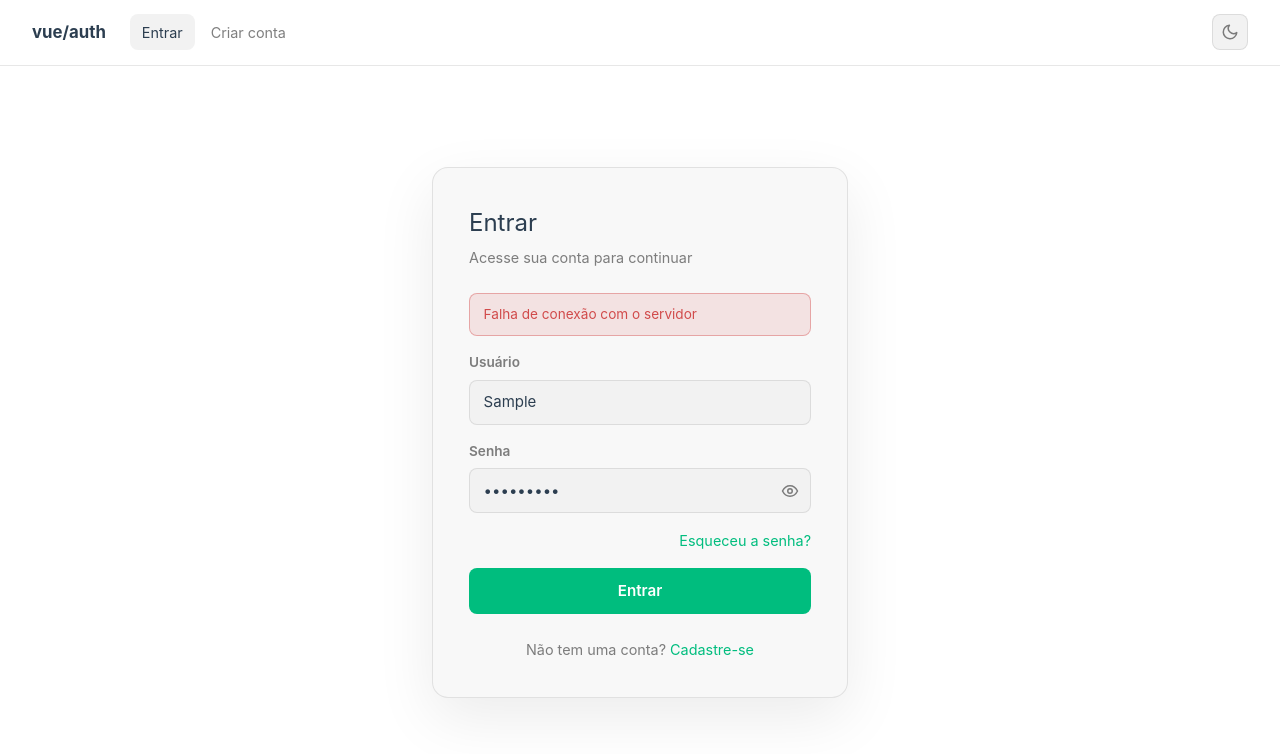
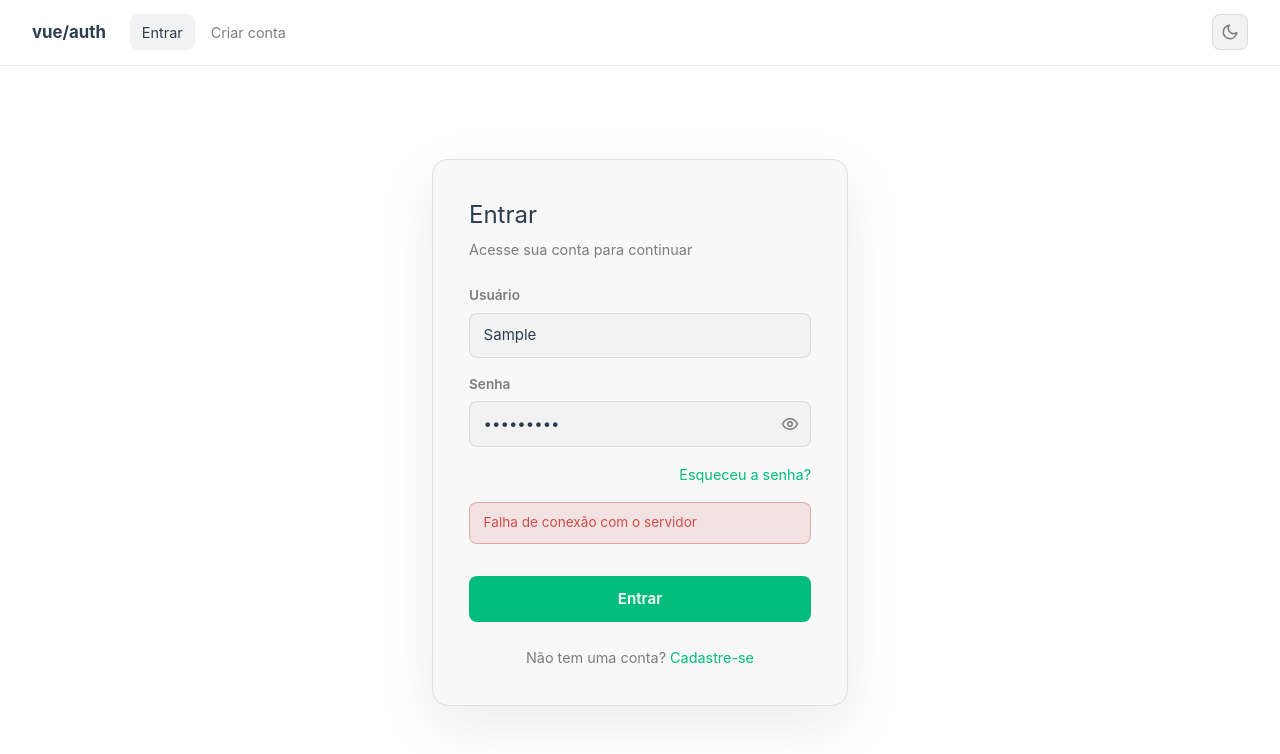
Before and after one commit to ofcoliva/login-frontend, a Vue app: page /login in a window 1280 px wide. Both pictures are taken after typing "Sample", "Sample123" into the empty fields and a click on the button "Entrar". Shown: the top 754 px of the page. Built offline with nearby package versions, Linux system fonts and the light colour scheme; no server answers.

Commit message:
feat(ui): mover alerta de erro para perto do botão de submit (login, cadastro e recuperar senha)

```diff
--- a/src/components/auth/AuthCard.vue
+++ b/src/components/auth/AuthCard.vue
@@ -2,7 +2,6 @@
 defineProps<{
   title: string
   subtitle?: string
-  error?: string | null
 }>()
 </script>
 
@@ -12,10 +11,6 @@ defineProps<{
       <h1 class="auth-card__title">{{ title }}</h1>
       <p v-if="subtitle" class="auth-card__subtitle">{{ subtitle }}</p>
     </header>
-
-    <div v-if="error" :key="error" class="auth-card__alert" role="alert">
-      {{ error }}
-    </div>
 
     <slot />
   </section>
@@ -49,17 +44,4 @@ defineProps<{
   color: var(--color-text-muted);
   font-size: 0.9rem;
 }
-
-.auth-card__alert {
-  padding: 0.6rem 0.85rem;
-  margin-bottom: 1rem;
-  border-radius: 8px;
-  border: 1px solid color-mix(in srgb, var(--color-danger) 40%, transparent);
-  background-color: color-mix(in srgb, var(--color-danger) 12%, transparent);
-  color: var(--color-danger);
-  font-size: 0.85rem;
-  animation:
-    fade-in 0.25s ease,
-    shake 0.4s ease;
-}
 </style>
--- /dev/null
+++ b/src/components/auth/FormAlert.vue
@@ -0,0 +1,26 @@
+<script setup lang="ts">
+defineProps<{
+  message?: string | null
+}>()
+</script>
+
+<template>
+  <div v-if="message" :key="message" class="form-alert" role="alert">
+    {{ message }}
+  </div>
+</template>
+
+<style scoped>
+.form-alert {
+  padding: 0.6rem 0.85rem;
+  margin-bottom: 1rem;
+  border-radius: 8px;
+  border: 1px solid color-mix(in srgb, var(--color-danger) 40%, transparent);
+  background-color: color-mix(in srgb, var(--color-danger) 12%, transparent);
+  color: var(--color-danger);
+  font-size: 0.85rem;
+  animation:
+    fade-in 0.25s ease,
+    shake 0.4s ease;
+}
+</style>
--- a/src/views/ForgotPasswordView.vue
+++ b/src/views/ForgotPasswordView.vue
@@ -4,6 +4,7 @@ import { RouterLink, useRouter } from 'vue-router'
 import { storeToRefs } from 'pinia'
 import AuthCard from '@/components/auth/AuthCard.vue'
 import BaseButton from '@/components/auth/BaseButton.vue'
+import FormAlert from '@/components/auth/FormAlert.vue'
 import TextField from '@/components/auth/TextField.vue'
 import { useAuthStore } from '@/stores/auth'
 import { isValidEmail } from '@/utils/validators'
@@ -34,7 +35,6 @@ async function onSubmit() {
       v-if="!sent"
       title="Recuperar senha"
       subtitle="Informe seu email para receber o link de redefinição"
-      :error="error"
     >
       <form class="auth-form" novalidate @submit.prevent="onSubmit">
         <TextField
@@ -44,6 +44,7 @@ async function onSubmit() {
           :error="emailError"
           autocomplete="email"
         />
+        <FormAlert :message="error" />
         <BaseButton :loading="forgotPasswordLoading" block> Enviar link </BaseButton>
       </form>
       <p class="auth-form__footer">
--- a/src/views/LoginView.vue
+++ b/src/views/LoginView.vue
@@ -4,6 +4,7 @@ import { RouterLink, useRouter } from 'vue-router'
 import { storeToRefs } from 'pinia'
 import AuthCard from '@/components/auth/AuthCard.vue'
 import BaseButton from '@/components/auth/BaseButton.vue'
+import FormAlert from '@/components/auth/FormAlert.vue'
 import TextField from '@/components/auth/TextField.vue'
 import { useAuthStore } from '@/stores/auth'
 
@@ -36,7 +37,7 @@ async function onSubmit() {
 
 <template>
   <main class="auth-page">
-    <AuthCard title="Entrar" subtitle="Acesse sua conta para continuar" :error="error">
+    <AuthCard title="Entrar" subtitle="Acesse sua conta para continuar">
       <form class="auth-form" novalidate @submit.prevent="onSubmit">
         <TextField
           v-model="form.username"
@@ -54,6 +55,7 @@ async function onSubmit() {
         <div class="auth-form__row">
           <RouterLink to="/forgot-password" class="auth-form__link"> Esqueceu a senha? </RouterLink>
         </div>
+        <FormAlert :message="error" />
         <BaseButton :loading="loginLoading" block>Entrar</BaseButton>
       </form>
       <p class="auth-form__footer">
--- a/src/views/RegisterView.vue
+++ b/src/views/RegisterView.vue
@@ -5,6 +5,7 @@ import { storeToRefs } from 'pinia'
 import AuthCard from '@/components/auth/AuthCard.vue'
 import BaseButton from '@/components/auth/BaseButton.vue'
 import EmailRequirements from '@/components/auth/EmailRequirements.vue'
+import FormAlert from '@/components/auth/FormAlert.vue'
 import PasswordRequirements from '@/components/auth/PasswordRequirements.vue'
 import TextField from '@/components/auth/TextField.vue'
 import { useAuthStore } from '@/stores/auth'
@@ -75,7 +76,6 @@ async function onSubmit() {
       v-if="!success"
       title="Criar conta"
       subtitle="Registre-se para começar"
-      :error="error"
     >
       <form class="auth-form" novalidate @submit.prevent="onSubmit">
         <TextField
@@ -114,6 +114,7 @@ async function onSubmit() {
           :error="fieldErrors.confirmPassword"
           autocomplete="new-password"
         />
+        <FormAlert :message="error" />
         <BaseButton :loading="registerLoading" block>Cadastrar</BaseButton>
       </form>
       <p class="auth-form__footer">
```
